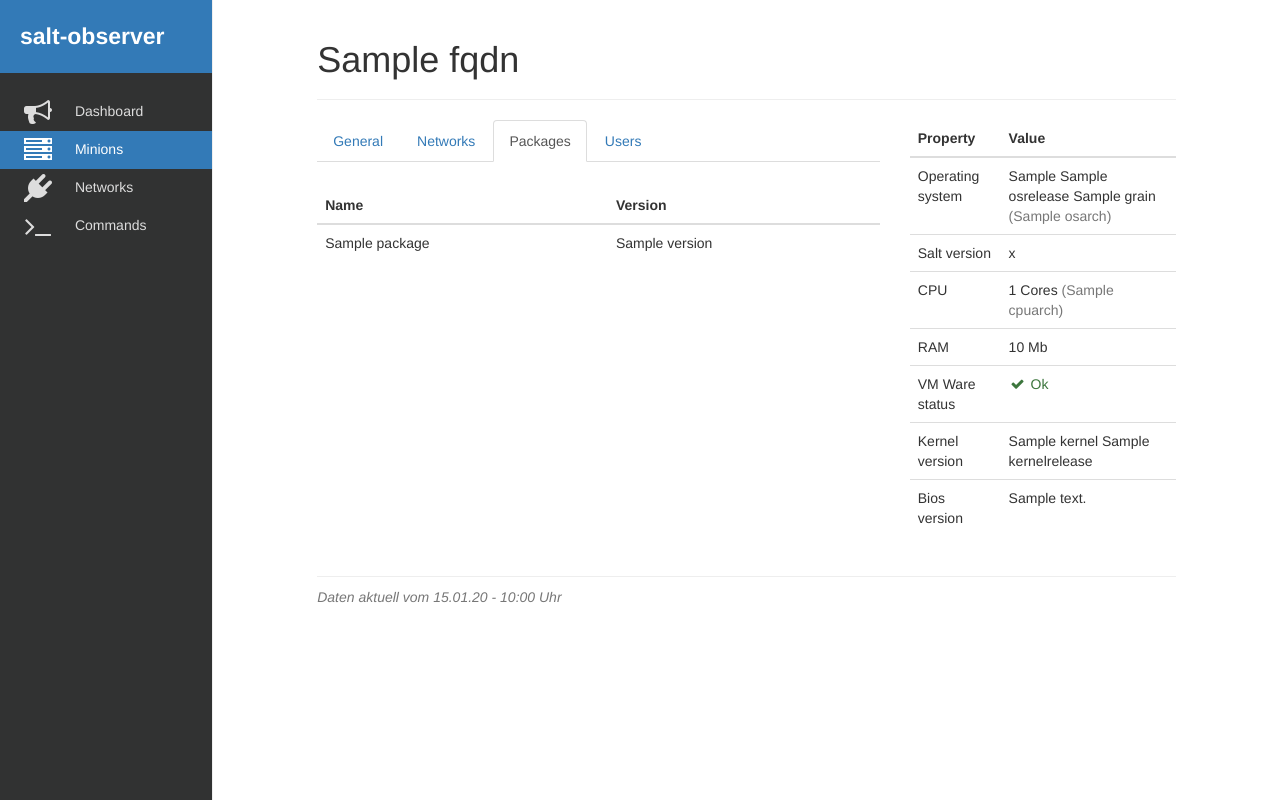
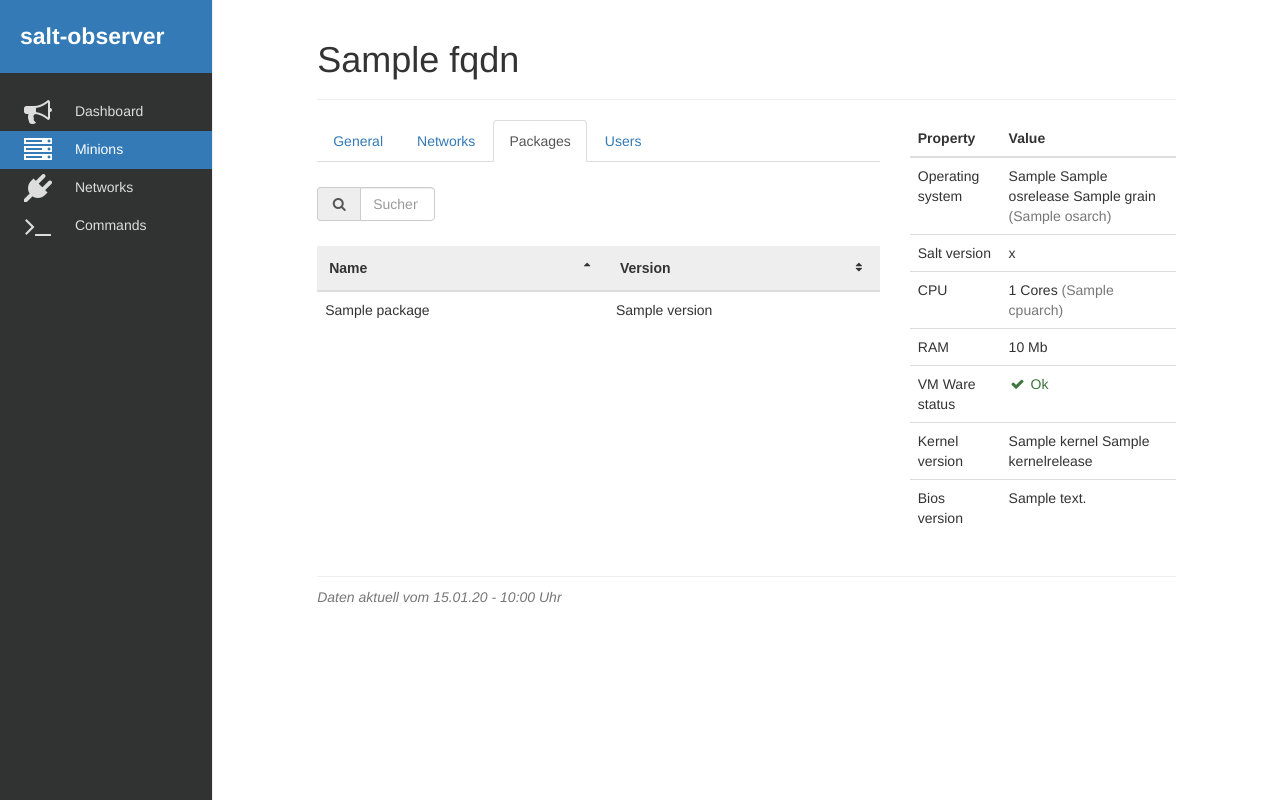
Before and after one commit to hs-hannover/salt-observer, a Django app: template salt_observer/templates/minion/detail.html in a window 1280 px wide, after a click on "Packages". Run offline with Django 3.2, Linux system fonts and the light colour scheme; the template is opened without the code that fills it: most values are stand-ins (such as "Sample title", 1, 10 or a date in 2020); some libraries are stand-ins or nearby versions.

Commit message:
Make package list searchable

```diff
--- a/salt_observer/templates/minion/detail.html
+++ b/salt_observer/templates/minion/detail.html
@@ -20,11 +20,14 @@
                 iconSortAsc: 'fa fa-sort-asc',
                 iconSortDesc: 'fa fa-sort-desc',
             };
-            $("#usertable").tablesorter({
-                theme: "bootstrap",
+            $('#usertable, #packagetable').tablesorter({
+                theme: 'bootstrap',
                 headerTemplate: '{content} {icon}',
                 sortList: [[0,0]],
-                widgets: ["uitheme"],
+                widgets: ['uitheme'],
+            });
+            $('#packagetable').filterTable({
+                inputSelector: '#packagetable-search',
             });
         })
     </script>
@@ -74,7 +77,15 @@
                     </table>
                 </div>
                 <div role="tabpanel" class="tab-pane fade" id="packages">
-                    <table class="table table-hover">
+                    <div class="row margin-bottom-wrapper">
+                        <div class="col-md-3">
+                            <div class="input-group">
+                                <span class="input-group-addon"><i class="fa fa-search fa-fw"></i></span>
+                                <input id="packagetable-search" class="form-control" placeholder="Suchen nach ..." type="search">
+                            </div>
+                        </div>
+                    </div>
+                    <table id="packagetable" class="table table-hover">
                         <thead>
                             <tr>
                                 <th>Name</th>
@@ -93,7 +104,7 @@
                 </div>
                 <div role="tabpanel" class="tab-pane fade" id="users">
                     <p><a href="#" id="toggleSystemUsers">Toggle system users</a></p>
-                    <table class="table table-hover" id="usertable">
+                    <table id="usertable" class="table table-hover">
                         <thead>
                             <tr>
                                 <th>Id</th>
```
